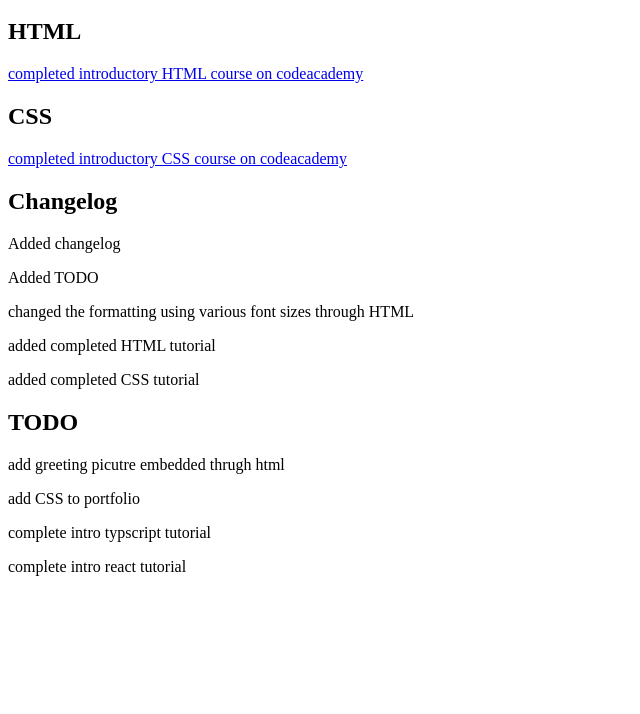
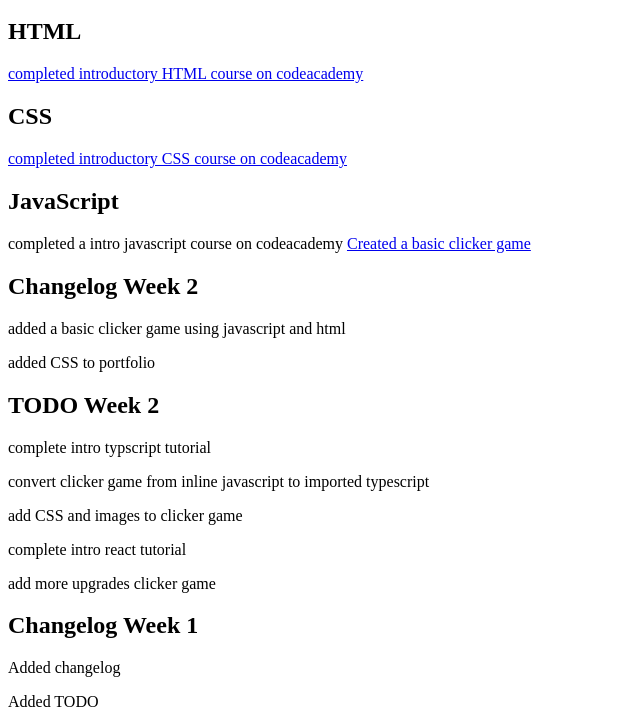
Before and after one commit to jakobw10/jakobw10.github.io, a plain HTML site: page index.html in a window 1280 px wide. Shown: the part 86-800 px from the top of the page, without its empty margins (0-640 px from the left). Drawn offline with Linux system fonts and the light colour scheme.

Commit message:
updated portfolio

```diff
--- a/index.html
+++ b/index.html
@@ -9,7 +9,27 @@
   <body>
     <a href="https://jakobw10.github.io/vacation.html">completed introductory CSS course on codeacademy</a>
   </body>
-<h2> Changelog </h2>
+  <h2> JavaScript</h2>
+  <body>
+    completed a intro javascript course on codeacademy
+    <a href="https://jakobw10.github.io/clicker.html">Created a basic clicker game </a>
+  </body>
+  <h2> Changelog Week 2 </h2>
+  <body>
+    <p> added a basic clicker game using javascript and html</p>
+    <p> added CSS to portfolio</p>
+
+    <body>
+<h2> TODO Week 2</h2>
+  <body>
+
+    <p> complete intro typscript tutorial</p>
+    <p> convert clicker game from inline javascript to imported typescript </p>
+    <p> add CSS and images to clicker game</p>
+    <p> complete intro react tutorial</p>
+    <p> add more upgrades clicker game</p>
+  </body>
+<h2> Changelog Week 1 </h2>
   <body>
     <p> Added changelog</p>
     <p> Added TODO </p>
@@ -17,7 +37,7 @@
     <p> added completed HTML tutorial</p>
     <p> added completed CSS tutorial</p>
     <body>
-<h2> TODO </h2>
+<h2> TODO Week 1</h2>
   <body>
     <p>add greeting picutre embedded thrugh html</p>
     <p> add CSS to portfolio</p>
```
